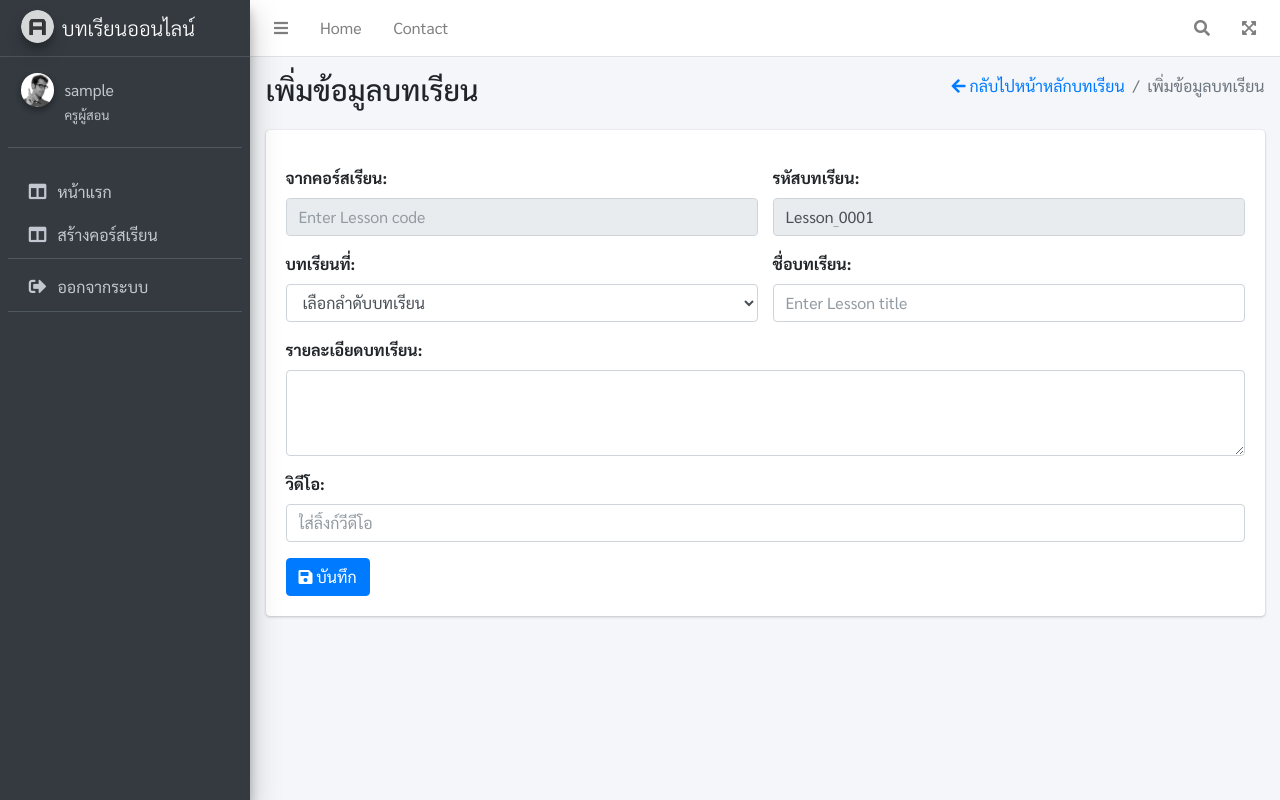
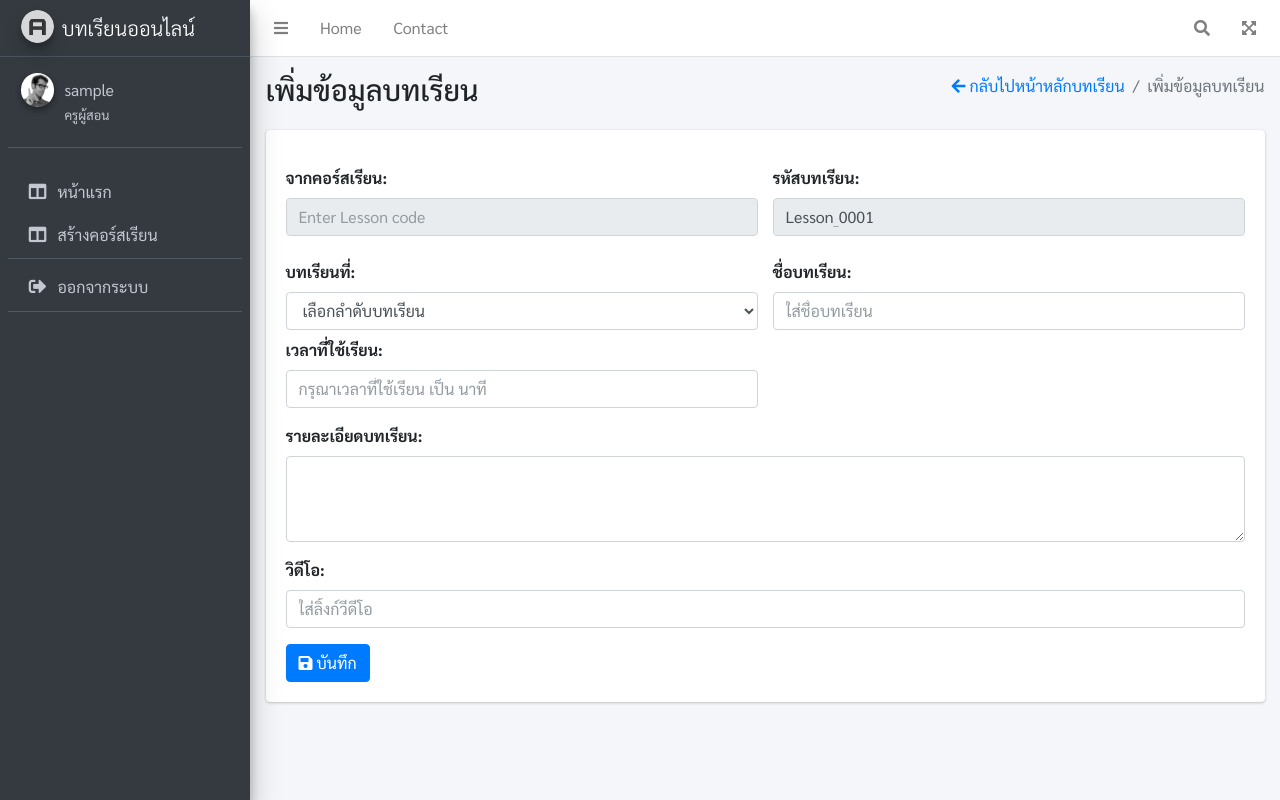
Before and after one commit to dekpiano/lessonsonline, a PHP site: page /pages/Teacher/Lesson/LessonInsert.php?CourseID=1 in a window 1280 px wide. Run offline with PHP 8.4, Linux system fonts and the light colour scheme; the visitor is signed in with stand-in values (Sample User, id 1); data that the repository does not hold is empty; some libraries are stand-ins or nearby versions.

Commit message:
17/03/02567 กำลังทำ บันทึกเวลา

```diff
--- a/pages/Teacher/Lesson/LessonInsert.php
+++ b/pages/Teacher/Lesson/LessonInsert.php
@@ -71,8 +71,8 @@ $Lesson->readCourse();
                                 </div>
                                 <div class="mb-3">
                                     <div class="row">
-                                        <div class="col-md-6">
-                                            <label for="LessonTitle" class="form-label">บทเรียนที่:</label>
+                                        <div class="col-md-6 mt-2">
+                                            <label for="LessonNo" class="form-label">บทเรียนที่:</label>
                                             <select name="LessonNo" id="LessonNo" class="form-control">
                                                 <option value="">เลือกลำดับบทเรียน</option>
                                                 <?php for ($i=1; $i <=30 ; $i++) :?>
@@ -80,10 +80,15 @@ $Lesson->readCourse();
                                                 <?php endfor; ?>
                                             </select>
                                         </div>
-                                        <div class="col-md-6">
+                                        <div class="col-md-6 mt-2">
                                             <label for="LessonTitle" class="form-label">ชื่อบทเรียน:</label>
                                             <input type="text" class="form-control" id="LessonTitle" name="LessonTitle"
-                                                placeholder="Enter Lesson title">
+                                                placeholder="ใส่ชื่อบทเรียน">
+                                        </div>
+                                        <div class="col-md-6 mt-2">
+                                            <label for="LessonStudyTime" class="form-label">เวลาที่ใช้เรียน:</label>
+                                            <input type="text" class="form-control" id="LessonStudyTime" name="LessonStudyTime"
+                                                placeholder="กรุณาเวลาที่ใช้เรียน เป็น นาที">
                                         </div>
                                     </div>
 
--- a/pages/Teacher/Lesson/Php/LessonPhpInsert.php
+++ b/pages/Teacher/Lesson/Php/LessonPhpInsert.php
@@ -16,6 +16,7 @@ $Lesson->LessonNo = $_POST['LessonNo'];
 $Lesson->LessonTitle = $_POST['LessonTitle'];
 $Lesson->LessonContent = $_POST['LessonContent'];
 $Lesson->LessonVideoURL = $_POST['LessonVideoURL'];
+$Lesson->LessonStudyTime = $_POST['LessonStudyTime'];
 $Lesson->LessonDateCreated = date("Y-m-d H:i:s");
 $Lesson->TeacherID = $_SESSION['UserID'];
 
--- a/pages/Teacher/Lesson/Php/LessonPhpUpdate.php
+++ b/pages/Teacher/Lesson/Php/LessonPhpUpdate.php
@@ -17,6 +17,7 @@ $Lesson->LessonNo = $_POST['LessonNo'];
 $Lesson->LessonTitle = $_POST['LessonTitle'];
 $Lesson->LessonContent = $_POST['LessonContent'];
 $Lesson->LessonVideoURL = $_POST['LessonVideoURL'];
+$Lesson->LessonStudyTime = $_POST['LessonStudyTime'];
 
 // create the Lesson
 if($Lesson->UpdateLesson()) {
--- a/pages/Teacher/PhpClass/ClassLesson.php
+++ b/pages/Teacher/PhpClass/ClassLesson.php
@@ -105,10 +105,10 @@ class ClassLesson {
 
     // เพิ่มบทเรียนใหม่
     public function create() {
-        $query = "INSERT INTO tb_lessons (CourseID,LessonCode,LessonNo,LessonTitle,LessonContent,LessonVideoURL,LessonDateCreated,TeacherID) VALUES (?,?,?,?,?,?,?,?)";
+        $query = "INSERT INTO tb_lessons (CourseID,LessonCode,LessonNo,LessonTitle,LessonContent,LessonVideoURL,LessonDateCreated,TeacherID,LessonStudyTime) VALUES (?,?,?,?,?,?,?,?)";
 
         $stmt = $this->conn->prepare($query);
-        $data = array('CourseID','LessonCode','LessonNo','LessonTitle','LessonContent','LessonVideoURL','LessonDateCreated','TeacherID');
+        $data = array('CourseID','LessonCode','LessonNo','LessonTitle','LessonContent','LessonVideoURL','LessonDateCreated','TeacherID','LessonStudyTime');
         // sanitize
         foreach ($data as $key => $v_data) {
            // $this->$v_data=htmlspecialchars(strip_tags($this->$v_data));
@@ -124,12 +124,12 @@ class ClassLesson {
 
     public function UpdateLesson() {
         $query = "UPDATE " . $this->table_name . "
-                  SET LessonNo=:LessonNo,LessonTitle=:LessonTitle,LessonContent=:LessonContent,LessonVideoURL=:LessonVideoURL
+                  SET LessonNo=:LessonNo,LessonTitle=:LessonTitle,LessonContent=:LessonContent,LessonVideoURL=:LessonVideoURL,LessonStudyTime=:LessonStudyTime
                   WHERE LessonCode = :LessonCode";
 
         $stmt = $this->conn->prepare($query);
 
-        $data = array('LessonCode','LessonNo','LessonTitle','LessonContent','LessonVideoURL');
+        $data = array('LessonCode','LessonNo','LessonTitle','LessonContent','LessonVideoURL','LessonStudyTime');
         // sanitize
         foreach ($data as $key => $v_data) {
            // $this->$v_data=htmlspecialchars(strip_tags($this->$v_data));
--- a/pages/Users/Layout/FooterUser.php
+++ b/pages/Users/Layout/FooterUser.php
@@ -76,5 +76,5 @@ $.widget.bridge('uibutton', $.ui.button)
 <?php endif; ?>
 
 <?php if(uri(3) == "Learn"):?>
-<script src="../../Users/Learn/Js/JsCountdownTimer.js?v=1"></script>
+<script src="../../Users/Learn/Js/JsCountdownTimer.js?v=2"></script>
 <?php endif; ?>
--- a/pages/Users/Learn/Js/JsCountdownTimer.js
+++ b/pages/Users/Learn/Js/JsCountdownTimer.js
@@ -2,6 +2,7 @@ let end = new Date().getTime() + (60 * 1000); // 10 seconds from now
 const circle = document.querySelector('circle');
 const number = document.getElementById('number');
 const circumference = 2 * Math.PI * circle.getAttribute('r');
+let RoundTime = 0;
 
 circle.style.strokeDasharray = `${circumference} ${circumference}`;
 circle.style.strokeDashoffset = `${circumference}`;
@@ -28,7 +29,11 @@ function resetCountdown() {
   end = new Date().getTime() + (60 * 1000); // Reset end time to 10 seconds from now
   circle.style.strokeDashoffset = `${circumference}`; // Reset the circle's stroke dashoffset
   updateCountdown(); // Update the countdown immediately to avoid delay
+  RoundTime += 1;
+  document.getElementById('RoundTime').innerHTML = RoundTime+0;
+console.log(RoundTime);
 }
 
 updateCountdown(); // Initialize the countdown
+document.getElementById('RoundTime').innerHTML = 0;
 const interval = setInterval(updateCountdown, 1000);
--- a/pages/Users/Learn/index.php
+++ b/pages/Users/Learn/index.php
@@ -94,7 +94,7 @@ iframe {
         <?php if(!empty($_GET['Leeson'])):?>
         <footer class="main-footer fixed-bottom">
             <div class="d-flex justify-content-between align-items-center">
-                <strong>เวลาที่เรียน 5/30 นาที</strong>
+                <strong>เวลาที่เรียน <span id="RoundTime"></span>/<?=$rowLesSingTitle['LessonStudyTime']?> นาที</strong>
                 <strong>
 
                     <div id="countdown">
```
Also changed, not shown: pages/Teacher/Lesson/LessonUpdate.php (+7 -2 lines).
